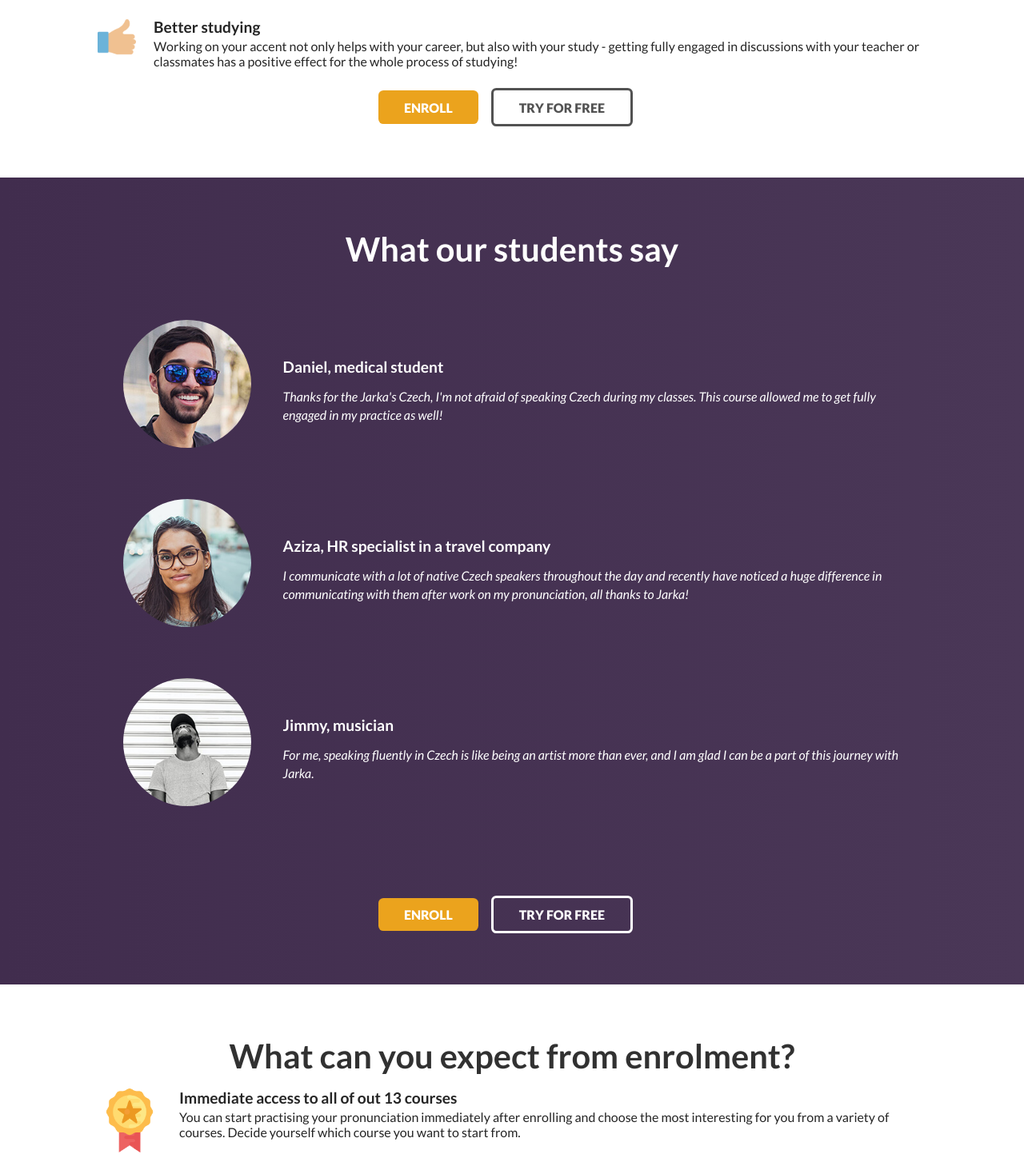
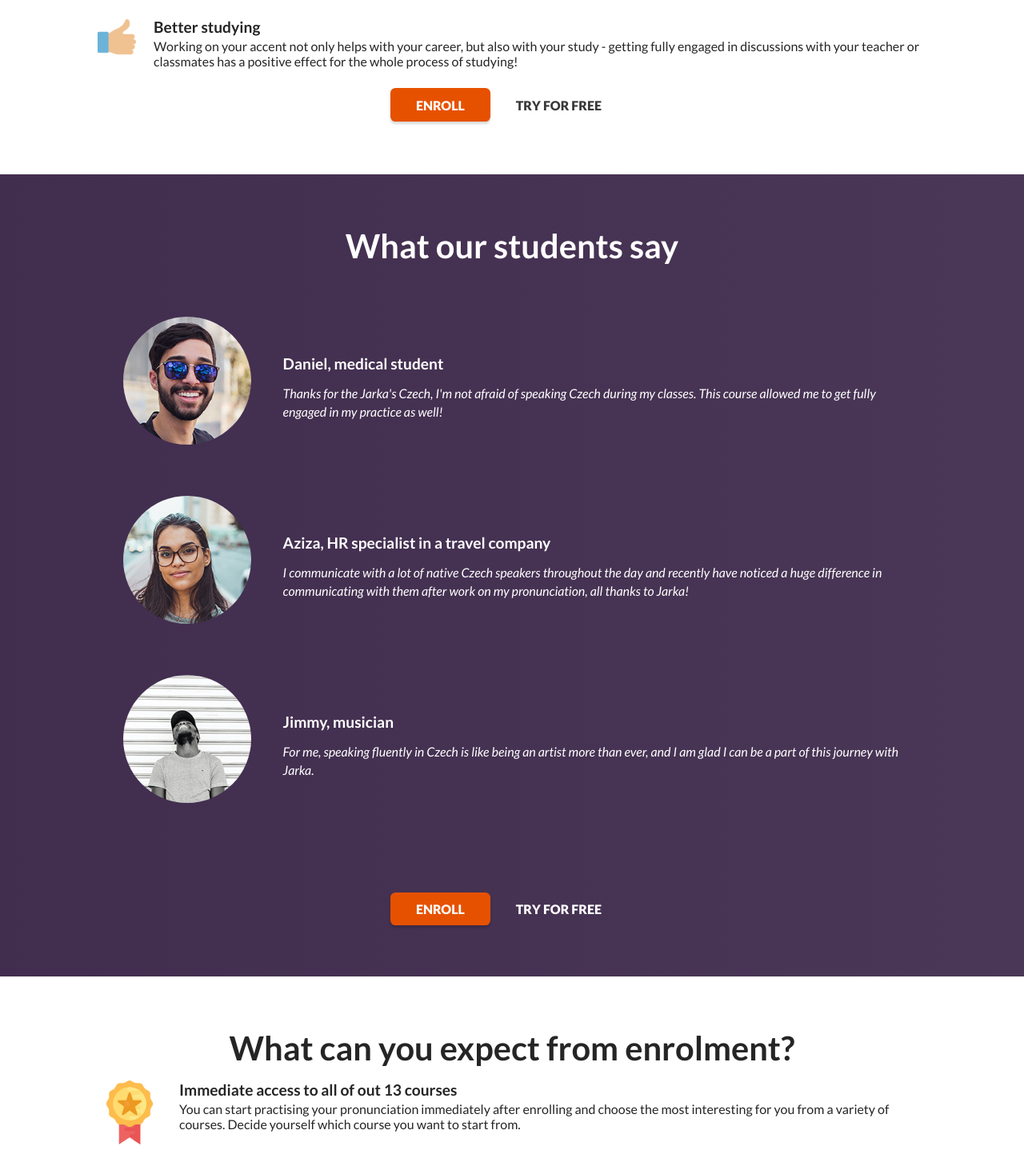
Before and after one commit to t-pyrope/jarkas-czech, a React (Create React App) app: page / in a window 1280 px wide. Shown: the part 1211-2664 px from the top of the page at 80% size. Built offline with nearby package versions, Linux system fonts and the light colour scheme; a web font is replaced by a local one.

Commit message:
Udate button styles

```diff
--- a/src/components/ButtonGroup.js
+++ b/src/components/ButtonGroup.js
@@ -3,7 +3,6 @@ import PropTypes from 'prop-types';
 import {
   ActionCenter, ActionBtn, TrialBtnDark, TrialBtn,
 } from '../styles';
-import { btnAnimation } from '../animation';
 
 const ButtonGroup = ({ trialColor, setEnrollActive, setTrialActive }) => {
   return (
@@ -12,9 +11,6 @@ const ButtonGroup = ({ trialColor, setEnrollActive, setTrialActive }) => {
         onClick={() => {
           setEnrollActive(true);
         }}
-        variants={btnAnimation}
-        initial="hidden"
-        whileTap="tap"
       >
         Enroll
       </ActionBtn>
@@ -22,14 +18,11 @@ const ButtonGroup = ({ trialColor, setEnrollActive, setTrialActive }) => {
         ? (
           <TrialBtnDark
             onClick={() => setTrialActive(true)}
-            variants={btnAnimation}
-            initial="hidden"
-            whileTap="tap"
           >
             Try for free
           </TrialBtnDark>
         )
-        : <TrialBtn onClick={() => setTrialActive(true)} variants={btnAnimation} initial="hidden" whileTap="tap">Try for free</TrialBtn>}
+        : <TrialBtn onClick={() => setTrialActive(true)}>Try for free</TrialBtn>}
     </ActionCenter>
   );
 };
--- a/src/components/GlobalStyles.js
+++ b/src/components/GlobalStyles.js
@@ -28,13 +28,13 @@ const GlobalStyles = createGlobalStyle`
     button {
         cursor: pointer;
         font-family: 'Lato', sans-serif;
-        padding: 0.7rem 2rem;
+        padding: 0.7rem 1.5rem;
         border: none;
         font-size: 1rem;
         color: white;
         font-weight: 900;
         text-transform: uppercase;
-        transition: all 0.4s ease-in-out;
+        transition: all 250ms ease-in-out;
         transition-property: background-color, color;
         border-radius: 0.4rem;
 
@@ -58,7 +58,6 @@ const GlobalStyles = createGlobalStyle`
 
     h2 {
         font-size: 3rem;
-        color: #313131;
 
         @media (max-width: 1300px){
             font-size: 2.6rem;
--- a/src/styles.js
+++ b/src/styles.js
@@ -1,12 +1,12 @@
 import styled from 'styled-components';
-import { motion } from 'framer-motion';
 
 export const Action = styled.div`
     display: flex;
     justify-content: flex-start;
-    button {
-        margin-right: 2rem;
+    button:first-child {
+        margin-right: 0.5rem;
     }
+
     @media (max-width: 1300px) {
         display: block;
         margin: 0rem auto;
@@ -25,12 +25,18 @@ export const Action = styled.div`
 
 `;
 
-export const ActionBtn = styled(motion.button)`
-    background-color: #eba31d;
+export const ActionBtn = styled.button`
+    background-color: #E65100;
     border: none;
+    box-shadow: 0px 3px 3px rgba(0,0,0,0.15);
+    padding: 0.7rem 2rem;
 
     &:hover {
-        background-color: #e28306;
+        background-color: #d84315;
+    }
+
+    &:active {
+        background-color: #bf360c;
     }
 `;
 
@@ -38,29 +44,34 @@ export const ActionCenter = styled(Action)`
     justify-content: center;
 
     @media (max-width: 500px) {
-    flex-wrap: wrap;
+        flex-wrap: wrap;
     }
 `;
 
-export const TrialBtn = styled(motion.button)`
+export const TrialBtn = styled.button`
     background-color: transparent;
-    border: 3px solid white;
 
     &:hover {
-        background-color: white;
-        color: #525252;
+        background-color: rgba(0,0,0,0.1);
+    }
+
+    &:active {
+        background-color: rgba(0,0,0,0.15);
     }
 `;
-export const TrialBtnDark = styled(motion.button)`
+
+export const TrialBtnDark = styled.button`
     background: transparent;
-    border: 3px #525252 solid;
-    color: #525252;
+    border-bottom: 2px transparent solid;
+    color: #383838;
     white-space: nowrap;
 
     &:hover {
-        background: #525252;
-        border: 3px #525252 solid;
-        color: white;
+        background: #e6e6e6;
+    }
+
+    &:active {
+        background: #dfdfdf;
     }
 `;
 
```
